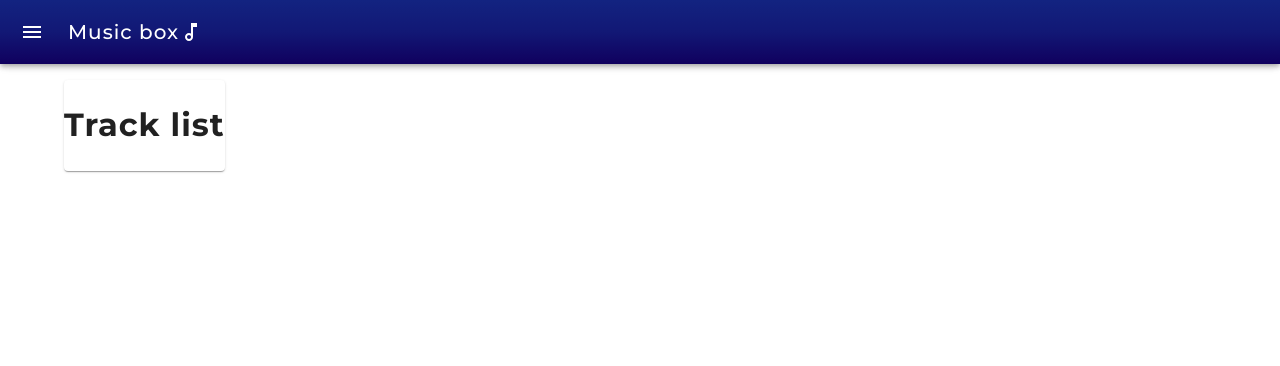
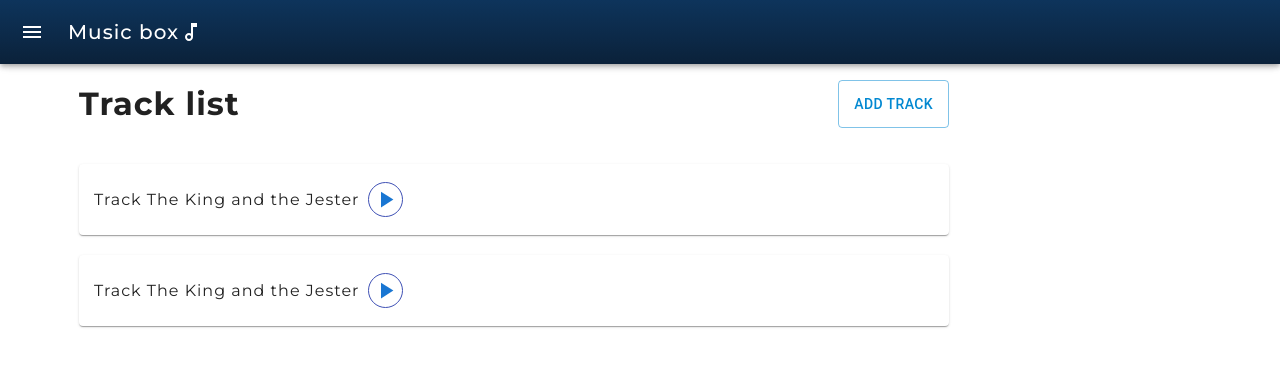
Before and after one commit to 12Aleks/Music-box, a Next.js app in the folder client/: page /tracks in a window 1280 px wide. Shown: the top 366 px of the page. Built offline with nearby package versions, Linux system fonts and the light colour scheme.

Commit message:
TrackList and TrackItem components has been created

```diff
--- /dev/null
+++ b/client/components/TrackItem.tsx
@@ -0,0 +1,26 @@
+import React, {FC} from 'react';
+import {ITrack} from "../types/treck";
+import {Card, IconButton} from "@mui/material";
+import {Pause, PlayArrow} from "@mui/icons-material";
+
+interface TrackItemProps {
+    track: ITrack,
+    active?: boolean
+}
+
+const TrackItem: FC<TrackItemProps> = ({track, active = false}) => {
+    return (
+        <Card className='track'>
+            {track.name}
+            <IconButton>
+
+                {
+                    active? <Pause color='primary' fontSize="large" /> : <PlayArrow color='primary' fontSize="large"/>
+
+                }
+            </IconButton>
+        </Card>
+    );
+};
+
+export default TrackItem;
--- /dev/null
+++ b/client/components/TrackList.tsx
@@ -0,0 +1,24 @@
+import React, {FC} from 'react';
+import {ITrack} from "../types/treck";
+import {Grid, Box} from "@mui/material";
+import TrackItem from "./TrackItem";
+
+interface TrackListProps{
+    tracks: ITrack[]
+}
+
+const TrackList:FC<TrackListProps> = ({tracks}) => {
+    return (
+        <Grid container direction='column'>
+            <Box pt={2} pb={2}>
+                {
+                    tracks.map(track =>
+                      <TrackItem track={track} key={track._id}/>
+                    )
+                }
+            </Box>
+        </Grid>
+    );
+};
+
+export default TrackList;
--- a/client/pages/tracks/index.tsx
+++ b/client/pages/tracks/index.tsx
@@ -1,16 +1,39 @@
 import React from 'react';
 import MainLayout from "../../layouts/MainLayout";
-import {Grid, Card} from "@mui/material";
+import {Grid, Card, Button, Box} from "@mui/material";
+import {useRouter} from "next/router";
+import {ITrack} from "../../types/treck";
+import TrackList from "../../components/TrackList";
 
 const Index = () => {
+    const router = useRouter();
+    const tracks: ITrack[] = [
+        { "_id": "627d10b9c0fa2d18f96b3330",
+            "name": "Track The King and the Jester",
+            "text": "Test text",
+            "listens": 3,
+            "picture": "picture/60168698-391a-43ed-8196-c26eafb7a773.jpg",
+            "audio": "audio/0278a983-e1a5-4f87-bb7e-420db57b2914.mp3",
+            "comments": [],
+        },
+        {
+            "_id": "627d5037514a04d61ba4433c",
+            "name": "Track The King and the Jester",
+            "text": "Test text",
+            "picture": "image/4cb9ad9a-9c94-4f4d-b982-8c23360d2c75.jpg",
+            "audio": "audio/3f776ce2-91d7-4383-b235-b776f20fd503.mp3",
+            "comments": [],
+        }
+    ];
+
     return (
         <MainLayout>
-            <Grid container>
-               <Card>
-                   <Grid>
+            <Grid container className='tracks_list'>
+                   <Grid container justifyContent='space-between'>
                        <h1>Track list</h1>
+                       <Button variant="outlined" color="info" onClick={() => router.push('/tracks/create')}>Add track</Button>
                    </Grid>
-               </Card>
+                   <TrackList tracks={tracks}/>
             </Grid>
         </MainLayout>
     );
--- a/client/styles/_global.scss
+++ b/client/styles/_global.scss
@@ -1,4 +1,8 @@
 @import url('https://fonts.googleapis.com/css2?family=Montserrat:wght@100;300;400;500;700&display=swap');
+
+$dark_primary: #002984;
+$primary: #3f51b5;
+$light_primary: #757de8;
 
 div#__next {
   margin-top: 80px;
--- a/client/styles/_navbar.scss
+++ b/client/styles/_navbar.scss
@@ -1,6 +1,6 @@
 .css-ciy9n4-MuiPaper-root-MuiAppBar-root, .css-1t29gy6-MuiToolbar-root{
-  background: rgb(16,0,94);
-  background: linear-gradient(0deg, rgba(16,0,94,1) 0%, rgba(16,0,94,.8) 50%, rgba(16,0,94,.7) 100%);
+  background: $primary;
+  background: linear-gradient(0deg, rgba(9,24,41,.9) 0%, rgba(9,24,41,.8) 50%, rgba(9,24,41,.7) 100%);
   min-height: 51px !important;
 }
 .css-8u39c-MuiTypography-root{
--- /dev/null
+++ b/client/styles/_tracks.scss
@@ -0,0 +1,23 @@
+.tracks_list{
+  justify-content: center;
+  max-width: 900px;
+  width: 100%;
+  padding: 0 15px 10px 15px;
+  h1{
+    margin: 0;
+  }
+  .card{
+
+  }
+}
+.track{
+  margin: 20px auto;
+  padding: 10px 15px;
+  display: flex;
+  align-items: center;
+  svg{
+    border-radius: 50%;
+    border: 1px solid $primary;
+    padding: 3px;
+  }
+}
--- a/client/styles/styles.scss
+++ b/client/styles/styles.scss
@@ -1,5 +1,6 @@
 @import "global";
 @import "navbar";
+@import "tracks";
 
 .center{
   margin-top: 150px;
--- /dev/null
+++ b/client/types/treck.tsx
@@ -0,0 +1,16 @@
+export interface IComment{
+    _id: string;
+    username: string;
+    text: string
+}
+
+export interface ITrack {
+    _id: string;
+    name: string;
+    artist: string;
+    text: string;
+    listens: number;
+    audio: string;
+    picture: string;
+    comments: IComment[]
+}
```
Also changed, not shown: client/pages/tracks/create.tsx (added, +12 -0 lines).
